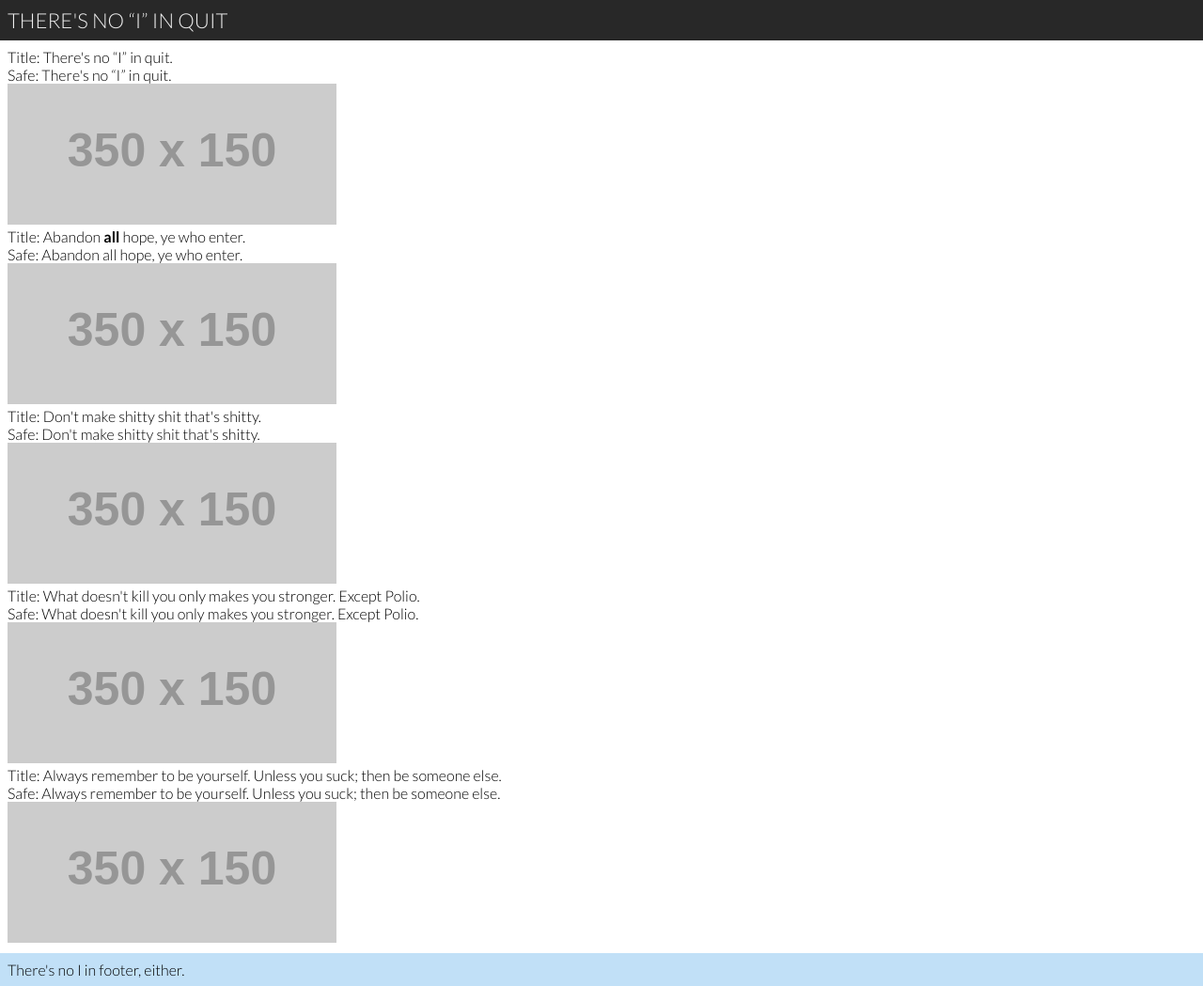
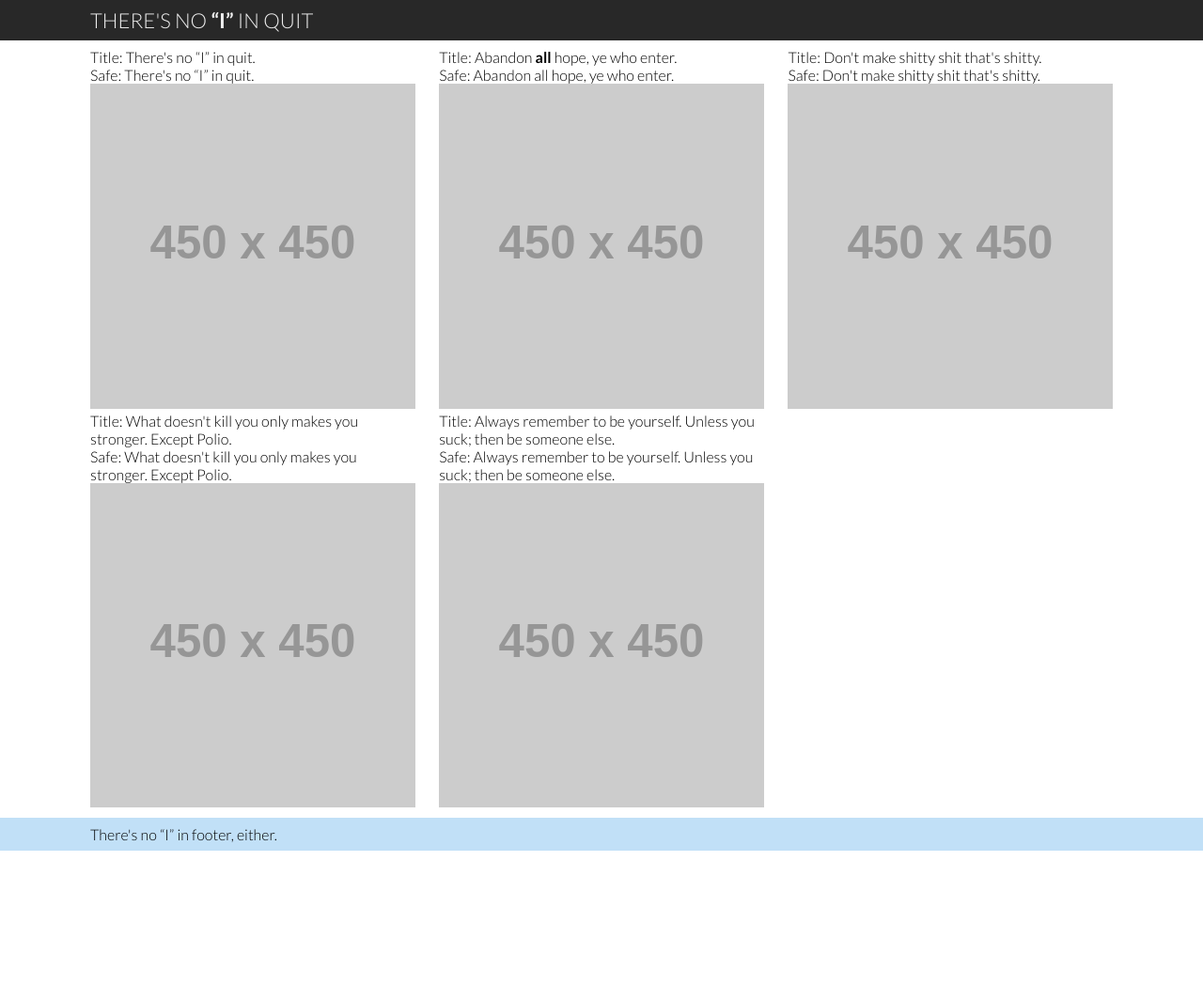
Before and after one commit to 6stringbeliever/no-i-in-quit, a website: page dev/index.html in a window 1280 px wide. Shown: the whole page at 94% size. After the commit the page ends 905 px from the top, so only its background shows below. Drawn offline with nearby package versions, Linux system fonts and the light colour scheme; files that its build step writes are made by us from their sources; placeholder pictures from the web are drawn by us.

Commit message:
Update layout to grid; use divs instead of li's

```diff
--- a/dev/assets/js/models/inspiration.js
+++ b/dev/assets/js/models/inspiration.js
@@ -4,6 +4,6 @@ var Inspiration = Backbone.Model.extend({
   defaults: {
     "quoteHTML": "",
     "shortName": "",
-    "photo": "http://placehold.it/350x150"
+    "photo": "http://placehold.it/450x450"
   }
 });
--- a/dev/assets/js/views/inspirationview.js
+++ b/dev/assets/js/views/inspirationview.js
@@ -1,7 +1,7 @@
 var app = app || {};
 
 var InspirationView = Backbone.View.extend({
-  tagName: 'li',
+  tagName: 'div',
   className: 'insp-item',
   template: Handlebars.compile($('#insp-entry-list-tmpl').html()),
   initialize: function() {
--- a/dev/assets/scss/style.scss
+++ b/dev/assets/scss/style.scss
@@ -25,4 +25,26 @@ h1 {
   font-size: 22px;
   color: #eee;
   text-transform: uppercase;
+  b {
+    font-weight: bold;
+  }
 }
+
+.footer-contents, #insp-list {
+  @include outer-container();
+}
+
+.footer-main {
+  @include span-columns(12);
+}
+
+.insp-item {
+  @include span-columns(4);
+  &:nth-child(3) {
+    margin-right: 0;
+  }
+}
+
+.insp-item-img {
+  max-width: 100%;
+}
--- a/dev/index.html
+++ b/dev/index.html
@@ -10,19 +10,23 @@
     <link rel="stylesheet" href="assets/css/style.css">
   </head>
   <body>
-    <header><h1>There's No &ldquo;I&rdquo; in Quit</h1></header>
+    <header><div class="footer-contents"><h1>There's No <strong>&ldquo;I&rdquo;</strong> in Quit</h1></div></header>
 
       <section id="insp-app-body">
-        <ul id="insp-list"></ul>
+        <div id="insp-list"></div>
       </section>
 
-    <footer>There's no I in footer, either.</footer>
+    <footer>
+      <div class="footer-contents">
+        <div class="footer-main">There's no &ldquo;I&rdquo; in footer, either.</div>
+      </div>
+    </footer>
 
     <!-- Handlebar Templates -->
     <script id="insp-entry-list-tmpl" type="text/x-handlebars-template">
       <p>Title: {{{ quoteHTML }}}</p>
       <p>Safe: {{ stripHTML quoteHTML }}</p>
-      <img src="{{ photo }}" alt="{{ shortName }}" title="{{ shortName }}">
+      <img src="{{ photo }}" alt="{{ shortName }}" title="{{ shortName }}" class="insp-item-img">
     </script>
 
     <!-- Required Scripts -->
```
